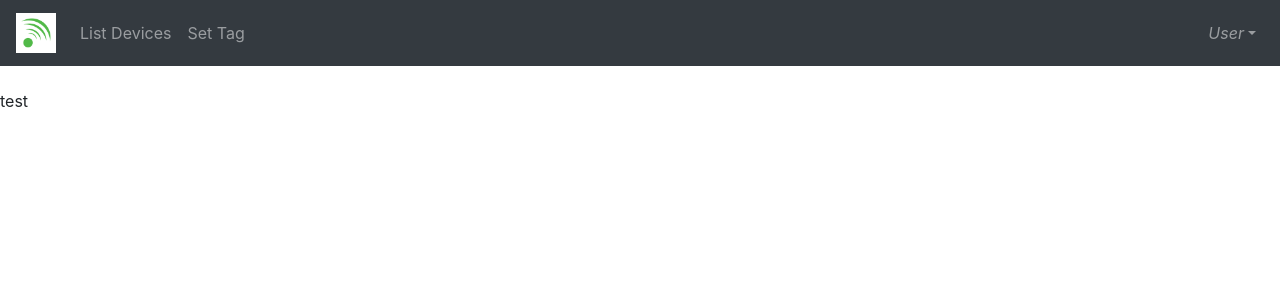
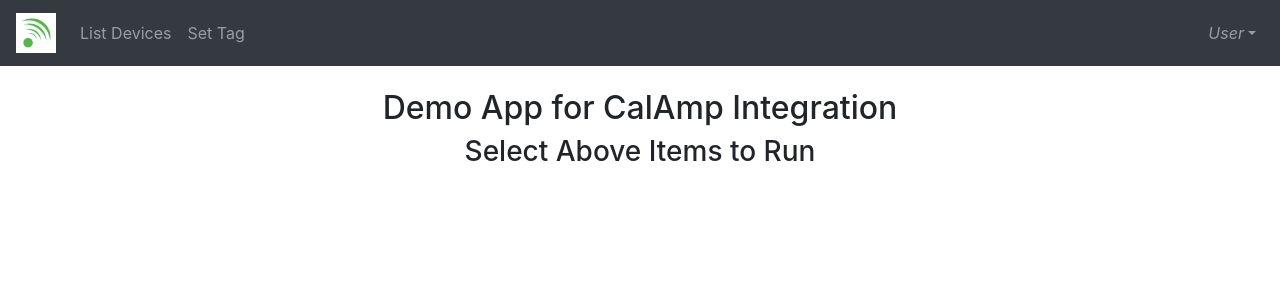
Before and after one commit to hansontech/azure-staticweb, a Vue app: page / in a window 1280 px wide. Shown: the top 300 px of the page. Built offline with nearby package versions, Linux system fonts and the light colour scheme; the HTML template or start-up script is replaced by a standard one.

Commit message:
UI optimize

```diff
--- a/src/App.vue
+++ b/src/App.vue
@@ -7,8 +7,8 @@
       </b-navbar-brand>
       <b-collapse is-nav id="nav_collapse">
         <b-navbar-nav>
-          <b-nav-item href="list_devices">List Devices</b-nav-item>
-          <b-nav-item href="set_tag" >Set Tag</b-nav-item>
+          <b-nav-item href="/list_devices">List Devices</b-nav-item>
+          <b-nav-item href="/set_tag" >Set Tag</b-nav-item>
           <!-- <b-nav-item href="#" disabled>Disabled</b-nav-item> -->
         </b-navbar-nav>
         <!-- Right aligned nav items -->
--- a/src/components/Home.vue
+++ b/src/components/Home.vue
@@ -2,13 +2,12 @@
 <div>
   <App/>
   <b-container fluid style="padding-right: 0px; padding-left: 0px; margin-top:65px; margin-left:0px; margin-right:0px">
-    <div style="height: 250px;">
-      <b-row style="height:100%">
-        <b-col>
-          test
+      <b-row class="mt-4">
+        <b-col align="center">
+          <h2>Demo App for CalAmp Integration</h2>
+          <h3>Select Above Items to Run</h3>
         </b-col>
       </b-row>
-    </div>
   </b-container>
 </div>
 </template>
--- a/src/components/ListDevices.vue
+++ b/src/components/ListDevices.vue
@@ -2,7 +2,7 @@
 <div>
   <App/>
   <b-container fluid style="padding-right: 30px; padding-left: 30px; margin-top:65px; margin-left:0px; margin-right:0px">
-    <b-row align-v="center">
+    <b-row class="mt-5" align-v="center">
       <b-col align="start" sm="4">
           <h4>CalAmp Devices <small>({{(devices !== null) ? devices.length : 0}})</small></h4>
         </b-col>
@@ -10,7 +10,9 @@
           <b-button variant="info" @click="refresh()">Refresh</b-button>
         </b-col>
     </b-row>
-    <b-row class="mt-2">
+    <b-row class="mt-2" style="border-bottom: 1px solid green;">
+    </b-row>
+    <b-row class="mt-2" >
       <b-col class="at-scroll">
         <b-card-group deck>
           <b-modal id="modalDeleteConfirm"
@@ -35,7 +37,7 @@
               <b-col lg="3" align="end">
                 <b-dropdown variant="secondary">
                   <b-dropdown-item @click.stop="resetTags(device)">Reset tags</b-dropdown-item>
-                  <b-dropdown-item href="set_tag">Set tags</b-dropdown-item>
+                  <b-dropdown-item :href="'set_tag/' + device.deviceId">Set tags</b-dropdown-item>
                 </b-dropdown>
               </b-col>
             </b-row>
--- a/src/components/TagSetting.vue
+++ b/src/components/TagSetting.vue
@@ -88,6 +88,7 @@
 <script>
 export default {
   name: 'home',
+  props: ['deviceId'],
   data: function () {
     return {
       form: {
@@ -145,6 +146,9 @@
   },
   created () {
     console.log('created')
+    if (this.deviceId !== undefined) {
+      this.form.deviceId = this.deviceId
+    }
   }
 }
 </script>
--- a/src/router/index.js
+++ b/src/router/index.js
@@ -19,7 +19,7 @@
       name: 'main',
       component: Home,
       meta: {
-        title: 'AIoT: Main',
+        title: 'Main',
         auth: false
       }
     },
@@ -42,9 +42,10 @@
       }
     },
     {
-      path: '/set_tag',
+      path: '/set_tag/:deviceId?',
       name: 'set_tag',
       component: TagSetting,
+      props: true,
       meta: {
         title: 'Set Tag',
         auth: false
```
